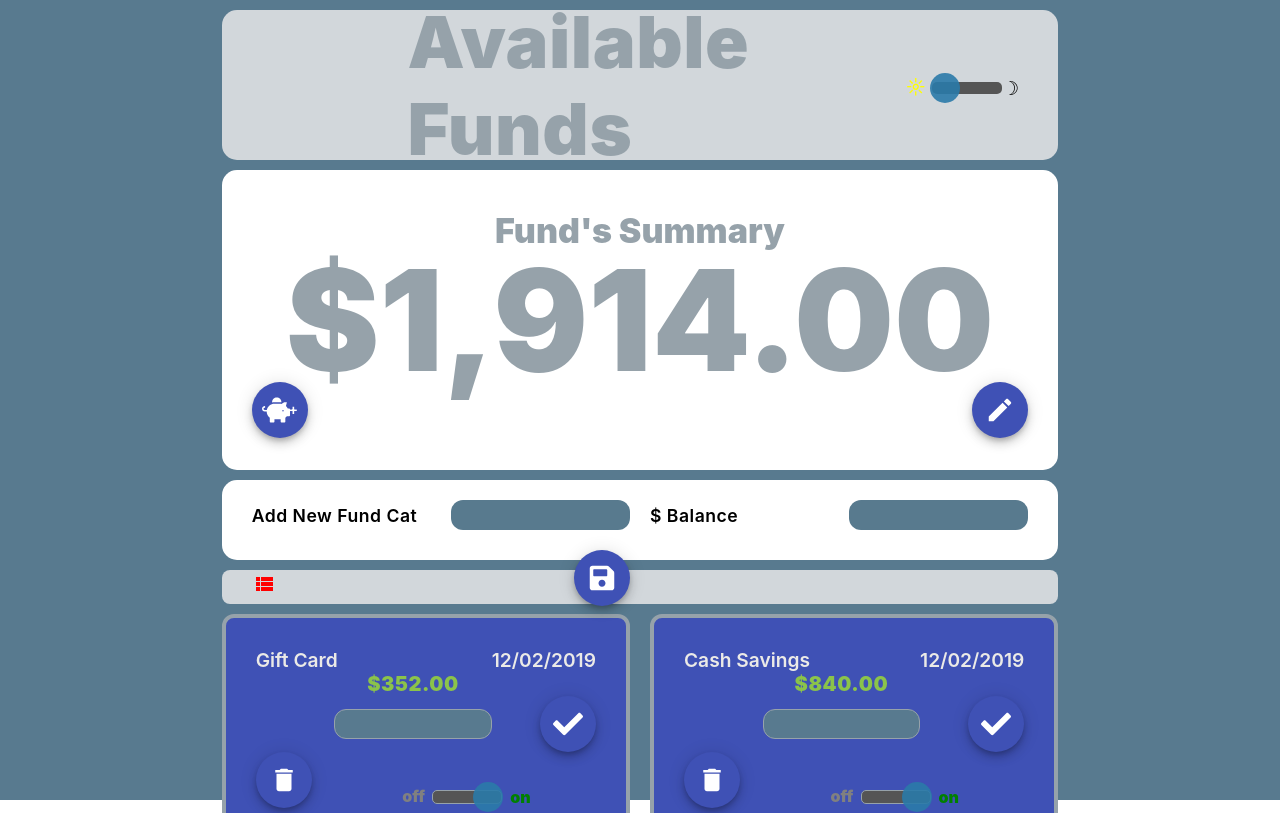
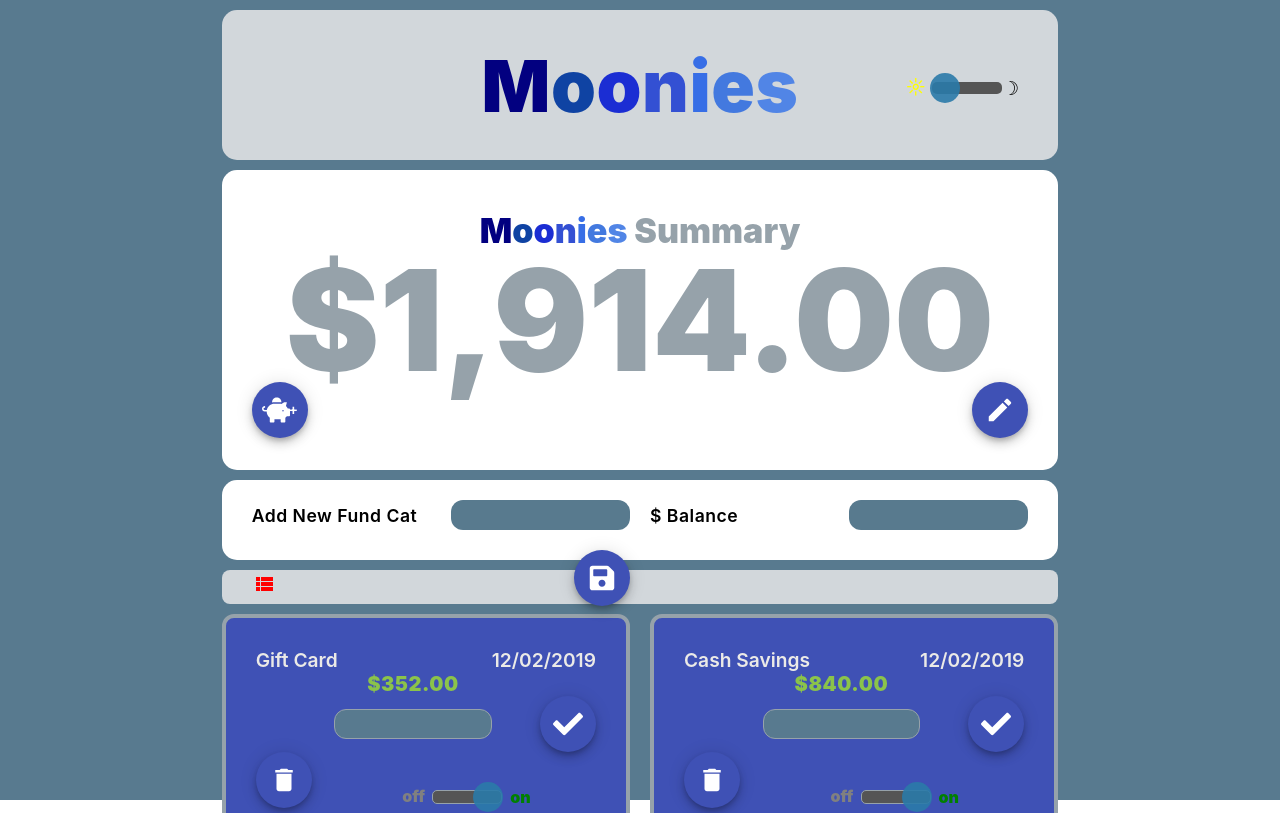
Before and after one commit to dioscarr/Available-Funds, a React (Create React App) app: page / in a window 1280 px wide. Shown: the top 813 px of the page. Built offline with nearby package versions, Linux system fonts and the light colour scheme.

Commit message:
Layout work + css

```diff
--- a/src/App.js
+++ b/src/App.js
@@ -1,97 +1,45 @@
-import React, {useState, useReducer, useEffect} from 'react';
-import ManageFunds from './components/ManageFunds';
+import React, { useState, useReducer, useEffect } from 'react';
 import './App.scss';
-import {db} from './store/storeSettings';
+import './moonies.scss'
+import { db } from './store/storeSettings';
 import dataCollections from './store/data';
 import dbReducer from './store/dbReducer';
+import { getInitialMode } from './utility/Locals';
+
+// import components
 import FundsView from './components/FundsView';
+import AddView from './components/AddView';
 import FundsSummary from './components/FundsSummary'
 import ToolsBar from './components/ToolsBar';
-
+import Header from './components/Header';
 
 function App() {
-  const [darkMode, setDarMode] = useState(getInitialMode);
+  const [darkMode, setDarMode] = useState(getInitialMode());
   const [state, dispatch] = useReducer(dbReducer, dataCollections)
-  useEffect(()=>{
+
+  useEffect(() => {
     console.log("render");
     localStorage.setItem('dark', JSON.stringify(darkMode));
-    dispatch({type:'THEMEMODE',payload:{mode:darkMode}});
+    dispatch({ type: 'THEMEMODE', payload: { mode: darkMode } });
 
+  }, [darkMode]);
 
-  },[darkMode]);
-
-  useEffect(()=>{
-    dispatch({type:'UPDATETOTALS'});
-  },[]);
-
-  function getInitialMode()
-  {
-    const isReturningUser = "dark" in localStorage;
-    const savedMode = JSON.parse(localStorage.getItem('dark'));
-    const userprefersDark = getPreColorsScheme();
-
-    if(isReturningUser){//if the mode was saved -> dark/light
-        return savedMode;
-    }
-    else if(userprefersDark){//if preferred color  scheme is dark -> dark
-      return true;
-    }
-    else{//otherwise -> light
-      return false;
-    }
-  }
-  function getPreColorsScheme()
-  {
-    if(!window.matchMedia)return;
-      return window.matchMedia("(prefers-color-scheme: dark)").matches;
-  }
-
-
+  useEffect(() => {
+    dispatch({ type: 'UPDATETOTALS' });
+  }, []);
   return (
-    <db.Provider value={{state, dispatch}} >
-      <div id="todoGridParent" className={darkMode? "Dark-Mode" : "Light-Mode"}>
-        <div data-theme={state.dataTheme.theme} id="HeaderRoot">
-          <div data-theme={state.dataTheme.theme} className="App_Title" >
-
-            <span>Available Funds</span>
-
-          </div>
-          <div className="toggle-container">
-              <span style={darkMode? {color:'black'} : {color:'yellow'}}>☼</span>
-              <span className="toggle">
-              <input
-                checked={darkMode}
-                onChange={()=>{setDarMode(prevState=>!prevState);}}
-                type="checkbox"
-                className="checkbox"
-                id="checkbox"
-              />
-              <label htmlFor="checkbox" />
-
-              <span  style={!darkMode? {color:'black'} : {color:'Purple'}}>☽</span>
-              </span>
-            </div>
-        </div>
-
-        <div data-theme={state.dataTheme.theme} id="FundsSummaryRoot">
-          <FundsSummary />
-        </div>
-        <div data-theme={state.dataTheme.theme} id="ManageFundsRoot">
-          <ManageFunds/>
-        </div>
-        <div id="ToolsBarRoot">
-          <ToolsBar />
-        </div>
-        <div  data-theme={state.dataTheme.theme}
-              data-accounts-layout={state.dataTheme.acts_theme}
-            id="FundsView" className="CollectionOfAvailFunds">
-          <FundsView />
-        </div>
-      {/* <div id="item4">
+    <db.Provider value={{ state, dispatch }} >
+      <div id="todoGridParent" className={darkMode ? "Dark-Mode" : "Light-Mode"}>
+        {(state.visible.isHeaderVisible) && <Header />}
+        {(state.visible.isSummaryVisible) && (<div data-theme={state.dataTheme.theme} id="FundsSummaryRoot"><FundsSummary /></div>)}
+        {(state.visible.isAddViewVisible) && (<div data-theme={state.dataTheme.theme} id="ManageFundsRoot"><AddView /></div>)}
+        {(state.visible.isToolBarVisible) && (<div id="ToolsBarRoot"><ToolsBar /></div>)}
+        {(state.visible.isAccountView) && (<div data-theme={state.dataTheme.theme} data-accounts-layout={state.dataTheme.acts_theme} id="FundsView" className="CollectionOfAvailFunds"><FundsView /></div>)}
+        {/* <div id="item4">
         <GroceryShoppingView />
       </div> */}
       </div>
-    </db.Provider>
+    </db.Provider >
   );
 }
 
--- /dev/null
+++ b/src/components/AddView.js
@@ -0,0 +1,31 @@
+
+import React, { useContext } from 'react';
+import { useForm } from '../hooks/useForm';
+import { db } from '../store/storeSettings';
+import { getCurrentDate } from '../utility/utilities';
+
+import { Fab } from '@material-ui/core';
+import { FaSave } from 'react-icons/fa';
+
+const AddView = (props) => {
+  const { dispatch } = useContext(db);
+  const { fields, setFields, setField, isBalanceValid } = useForm({ Iname: "", Ibalance: "" });
+  function Add() {
+    let model = { id: 0, Name: fields.Iname, Balance: fields.Ibalance, BalanceDate: getCurrentDate() };
+    dispatch({ type: 'ADD', payload: { model: model } });
+    setFields({ Iname: '', Ibalance: '' });
+  }
+  return (
+    <div className="Toolbar">
+      <div>Add New Fund Cat</div>
+      <input type="text" name="Iname" onChange={setField} value={fields.Iname} />
+      <div>$ Balance</div>
+      <input type="text" name="Ibalance" onChange={setField} value={fields.Ibalance} />
+      <div>{(isBalanceValid()) ? "Valid" : "Not Valid"}</div>
+      <Fab onClick={Add} color="primary" aria-label="add">
+        <FaSave style={{ fontSize: '28px', fontWeight: '900' }} />
+      </Fab>
+    </div>
+  );
+}
+export default AddView;
--- a/src/components/FundsSummary.js
+++ b/src/components/FundsSummary.js
@@ -1,24 +1,25 @@
-import React, {useContext} from 'react';
-import {db} from '../store/storeSettings';
+import React, { useContext } from 'react';
+import { db } from '../store/storeSettings';
+import Moonies from './small/Moonies';
 
-import {Fab} from '@material-ui/core';
+import { Fab } from '@material-ui/core';
 import { FaPiggyBank } from 'react-icons/fa';
-import {MdEdit} from 'react-icons/md'
+import { MdEdit } from 'react-icons/md'
 
-const FundsSummary = () =>{
-const {state,dispatch} = useContext(db);
-    return(
-        <div className = "FundsSummaryRoot">
+const FundsSummary = () => {
+    const { state, dispatch } = useContext(db);
+    return (
+        <div className="FundsSummaryRoot">
             <div>
-                <Fab onClick={()=>dispatch({type:'',payload:{}})} color="primary" aria-label="add">
-                    <FaPiggyBank style={{fontSize:'28px',fontWeight:'900'}} />+
+                <Fab onClick={() => dispatch({ type: '', payload: {} })} color="primary" aria-label="add">
+                    <FaPiggyBank style={{ fontSize: '28px', fontWeight: '900' }} />+
                 </Fab>
             </div>
-            <div>Fund's Summary</div>
+            <div><Moonies /> Summary</div>
             <div>${state.SummaryTotals.TotalBalance}</div>
             <div>
-                <Fab onClick={()=>dispatch({type:'',payload:{}})} color="primary" aria-label="edit">
-                <MdEdit style={{fontSize:'30px'}} />
+                <Fab onClick={() => dispatch({ type: '', payload: {} })} color="primary" aria-label="edit">
+                    <MdEdit style={{ fontSize: '30px' }} />
                 </Fab>
             </div>
             {/* <div>Current Budget</div>
--- /dev/null
+++ b/src/components/Header.js
@@ -0,0 +1,49 @@
+import React, { useState, useContext, useEffect } from 'react';
+import { db } from '../store/storeSettings';
+import { getInitialMode } from '../utility/Locals';
+const visible =
+{
+    isHeaderVisible: true
+    , isSummaryVisible: true
+    , isAddViewVisible: false
+    , isToolBarVisible: false
+    , isAccountView: false
+}
+const Header = () => {
+    const [darkMode, setDarMode] = useState(getInitialMode());
+    const { state, dispatch } = useContext(db);
+    useEffect(() => {
+        console.log("render");
+        localStorage.setItem('dark', JSON.stringify(darkMode));
+        dispatch({ type: 'THEMEMODE', payload: { mode: darkMode } });
+    }, [darkMode]);
+    return (
+        <div data-theme={state.dataTheme.theme} id="HeaderRoot">
+            <div data-theme={state.dataTheme.theme} className="App_Title" >
+                <span className="moonies">
+                    <span>M</span>
+                    <span>o</span>
+                    <span>o</span>
+                    <span>n</span>
+                    <span>i</span>
+                    <span>e</span>
+                    <span>s</span>
+                </span>
+            </div>
+            <div className="toggle-container">
+                <span style={darkMode ? { color: 'black' } : { color: 'yellow' }}>☼</span>
+                <span className="toggle">
+                    <input
+                        checked={darkMode}
+                        onChange={() => { setDarMode(prevState => !prevState); }}
+                        type="checkbox"
+                        className="checkbox"
+                        id="checkbox"
+                    />
+                    <label htmlFor="checkbox" />
+                    <span style={!darkMode ? { color: 'black' } : { color: 'Purple' }}>☽</span>
+                </span>
+            </div></div>
+    );
+}
+export default Header;
--- /dev/null
+++ b/src/components/small/Moonies.js
@@ -0,0 +1,15 @@
+import React from 'react';
+const Moonies = () => {
+    return (
+        <span className="moonies">
+            <span>M</span>
+            <span>o</span>
+            <span>o</span>
+            <span>n</span>
+            <span>i</span>
+            <span>e</span>
+            <span>s</span>
+        </span>
+    );
+}
+export default Moonies;
--- /dev/null
+++ b/src/moonies.scss
@@ -0,0 +1,28 @@
+.moonies >span:nth-child(1)
+{
+    color:#020080;
+}
+.moonies >span:nth-child(2)
+{
+    color:#0f43a3;
+}
+.moonies >span:nth-child(3)
+{
+    color:#1b2dd3;
+}
+.moonies >span:nth-child(4)
+{
+    color:#3350d3;
+}
+.moonies >span:nth-child(5)
+{
+    color:#376ee6;
+}
+.moonies >span:nth-child(6)
+{
+    color:#4379df;
+}
+.moonies >span:nth-child(7)
+{
+    color:#5185e6;
+}
--- a/src/store/data.js
+++ b/src/store/data.js
@@ -1,46 +1,55 @@
-import {sum} from '../utility/utilities';
+import { sum } from '../utility/utilities';
 
+const visible =
+{
+  isHeaderVisible: true
+  , isSummaryVisible: true
+  , isAddViewVisible: true
+  , isToolBarVisible: true
+  , isAccountView: true
+}
 const dataTheme = {
-  light:''
-  ,dark:'dark'
-  ,theme:''
-  ,acts_list_layout:'list'
-  ,acts_card_layout:'card'
-  ,acts_theme:''
+  light: ''
+  , dark: 'dark'
+  , theme: ''
+  , acts_list_layout: 'list'
+  , acts_card_layout: 'card'
+  , acts_theme: ''
 }
 
 const dataGroceryTodo =
-[{id:1, Name:'Eggs', Budget:20.80, Price:5.00},
-{id:2,Name:'Milk', Budget:3.70, Price:5.00},
-{id:3,Name:'Bread', Budget:1.10, Price:5.00},
-{id:4,Name:'Cheese', Budget:4.99, Price:5.00},
-{id:5,Name:'Cream Cheese', Budget:3.95, Price:5.00},
-{id:6,Name:'Platano', Budget:3.00, Price:5.00},
-{id:7,Name:'Rice', Budget:8.77, Price:5.00},
-{id:8,Name:'Beans', Budget:.99, Price:5.00}];
+  [{ id: 1, Name: 'Eggs', Budget: 20.80, Price: 5.00 },
+  { id: 2, Name: 'Milk', Budget: 3.70, Price: 5.00 },
+  { id: 3, Name: 'Bread', Budget: 1.10, Price: 5.00 },
+  { id: 4, Name: 'Cheese', Budget: 4.99, Price: 5.00 },
+  { id: 5, Name: 'Cream Cheese', Budget: 3.95, Price: 5.00 },
+  { id: 6, Name: 'Platano', Budget: 3.00, Price: 5.00 },
+  { id: 7, Name: 'Rice', Budget: 8.77, Price: 5.00 },
+  { id: 8, Name: 'Beans', Budget: .99, Price: 5.00 }];
 
 const AvailableFunds = [
-  {id:1, Name:"Gift Card", Balance:352, BalanceDate:'12/02/2019', isActive:true}
-   ,{id:2, Name:"Cash Savings", Balance:840, BalanceDate:'12/02/2019', isActive:true}
-   ,{id:3, Name:"Bacnk Acct", Balance:542, BalanceDate:'12/02/2019', isActive:true}
-   ,{id:4, Name:"Cash On Hand", Balance:180, BalanceDate:'12/02/2019', isActive:true}
+  { id: 1, Name: "Gift Card", Balance: 352, BalanceDate: '12/02/2019', isActive: true }
+  , { id: 2, Name: "Cash Savings", Balance: 840, BalanceDate: '12/02/2019', isActive: true }
+  , { id: 3, Name: "Bacnk Acct", Balance: 542, BalanceDate: '12/02/2019', isActive: true }
+  , { id: 4, Name: "Cash On Hand", Balance: 180, BalanceDate: '12/02/2019', isActive: true }
 ];
 
 const SummaryTotals =
 {
-  TotalBalance:0,
-  CurrentBudget:0
+  TotalBalance: 0,
+  CurrentBudget: 0
 }
 
 const dataCollections = {
-  dataTheme:dataTheme
-  ,AvailableFunds:AvailableFunds
-  ,dataGroceryTodo:dataGroceryTodo
-  ,AvailableFunds_NextId:0
-  ,SummaryTotals:SummaryTotals
+  dataTheme: dataTheme
+  , AvailableFunds: AvailableFunds
+  , dataGroceryTodo: dataGroceryTodo
+  , AvailableFunds_NextId: 0
+  , SummaryTotals: SummaryTotals
+  , visible: visible
 };
 
-dataCollections.AvailableFunds_NextId = dataCollections.AvailableFunds.length+1;
+dataCollections.AvailableFunds_NextId = dataCollections.AvailableFunds.length + 1;
 debugger;
 dataCollections.SummaryTotals.TotalBalance = Update_TotalBalance(dataCollections);
 dataCollections.SummaryTotals.CurrentBudget = Update_CurrentBudget(dataCollections);
@@ -50,9 +59,9 @@ dataCollections.SummaryTotals.CurrentBudget = Update_CurrentBudget(dataCollectio
 
 function Update_TotalBalance(state) {
   debugger;
-    state.SummaryTotals.TotalBalance = (state.AvailableFunds.filter(item=>{return item.isActive === true}).length>0)
-                                        ?sum(state.AvailableFunds
-                                        .filter(item=>{return item.isActive === true})
+  state.SummaryTotals.TotalBalance = (state.AvailableFunds.filter(item => { return item.isActive === true }).length > 0)
+    ? sum(state.AvailableFunds
+      .filter(item => { return item.isActive === true })
       .map(item => parseInt(item.Balance)))
       .toFixed(2).toString().replace(/\B(?=(\d{3})+(?!\d))/g, ",")
     : 0;
@@ -60,7 +69,7 @@ dataCollections.SummaryTotals.CurrentBudget = Update_CurrentBudget(dataCollectio
 
 }
 
-  function Update_CurrentBudget (state) {
+function Update_CurrentBudget(state) {
   return state.SummaryTotals.CurrentBudget = sum(state.dataGroceryTodo.map(item => parseFloat(item.Budget)))
     .toFixed(2).toString().replace(/\B(?=(\d{3})+(?!\d))/g, ",");
 }
--- /dev/null
+++ b/src/utility/Locals.js
@@ -0,0 +1,22 @@
+function getPreColorsScheme()
+{
+  if(!window.matchMedia)return;
+    return window.matchMedia("(prefers-color-scheme: dark)").matches;
+}
+function getInitialMode()
+{
+  const isReturningUser = "dark" in localStorage;
+  const savedMode = JSON.parse(localStorage.getItem('dark'));
+  const userprefersDark = getPreColorsScheme();
+
+  if(isReturningUser){//if the mode was saved -> dark/light
+      return savedMode;
+  }
+  else if(userprefersDark){//if preferred color  scheme is dark -> dark
+    return true;
+  }
+  else{//otherwise -> light
+    return false;
+  }
+}
+export {getPreColorsScheme, getInitialMode}
```
Also changed, not shown: src/components/ManageFunds.js (deleted, +0 -32 lines). Lines whose indentation alone changed are shown as unchanged.
